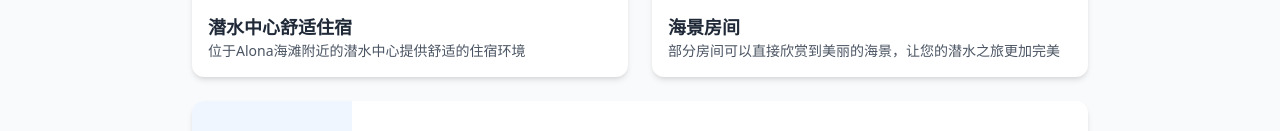
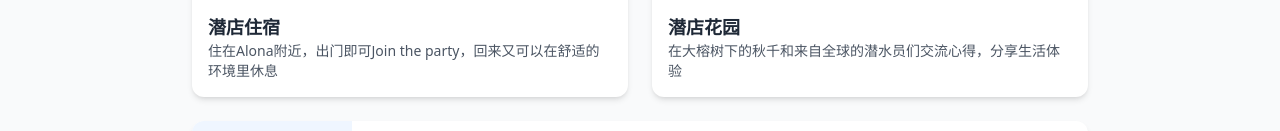
Before and after one commit to Hux-Z/DiveTour, a plain HTML site: page index.html in a window 1280 px wide. Shown: the part 1863-1994 px from the top of the page. Drawn offline with nearby package versions, Linux system fonts and the light colour scheme.

Commit message:
Update index.html

```diff
--- a/index.html
+++ b/index.html
@@ -152,8 +152,8 @@
                             <img src="images/divecenter1.jpg" alt="潜水中心住宿1" class="w-auto h-auto max-w-full max-h-full object-contain hover:scale-105 transition-transform duration-300">
                         </div>
                         <div class="p-4 flex-grow">
-                            <h3 class="text-lg font-semibold">潜水中心舒适住宿</h3>
-                            <p class="text-gray-600 dark:text-gray-300 text-sm">位于Alona海滩附近的潜水中心提供舒适的住宿环境</p>
+                            <h3 class="text-lg font-semibold">潜店住宿</h3>
+                            <p class="text-gray-600 dark:text-gray-300 text-sm">住在Alona附近，出门即可Join the party，回来又可以在舒适的环境里休息</p>
                         </div>
                     </div>
                     <div class="bg-white dark:bg-gray-800 rounded-xl shadow-md overflow-hidden flex flex-col">
@@ -161,8 +161,8 @@
                             <img src="images/divecenter2.jpg" alt="潜水中心住宿2" class="w-auto h-auto max-w-full max-h-full object-contain hover:scale-105 transition-transform duration-300">
                         </div>
                         <div class="p-4 flex-grow">
-                            <h3 class="text-lg font-semibold">海景房间</h3>
-                            <p class="text-gray-600 dark:text-gray-300 text-sm">部分房间可以直接欣赏到美丽的海景，让您的潜水之旅更加完美</p>
+                            <h3 class="text-lg font-semibold">潜店花园</h3>
+                            <p class="text-gray-600 dark:text-gray-300 text-sm">在大榕树下的秋千和来自全球的潜水员们交流心得，分享生活体验</p>
                         </div>
                     </div>
                 </div>
```
